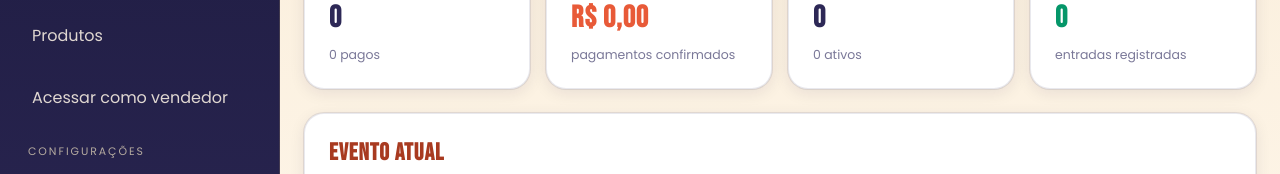
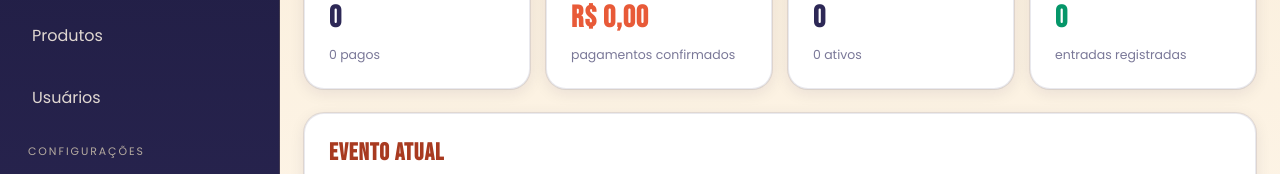
Before and after one commit to felipeacampelo/mio-festa-2026, a React (Vite) app in the folder frontend/: page /admin in a window 1280 px wide. Shown: the part 306-480 px from the top of the page. Built offline with nearby package versions, Linux system fonts and the light colour scheme; no server answers; sample sign-in values are in the browser's storage.

Commit message:
Renomeia item do menu para "Usuarios"

```diff
--- a/frontend/src/components/AdminShell.tsx
+++ b/frontend/src/components/AdminShell.tsx
@@ -10,7 +10,7 @@ const navGroups = [
       { to: "/admin/pedidos", label: "Pedidos", end: false },
       { to: "/admin/cartoes", label: "Cartões", end: false },
       { to: "/admin/produtos", label: "Produtos", end: false },
-      { to: "/admin/acesso-vendedor", label: "Acessar como vendedor", end: false },
+      { to: "/admin/acesso-vendedor", label: "Usuários", end: false },
     ],
   },
   {
```
